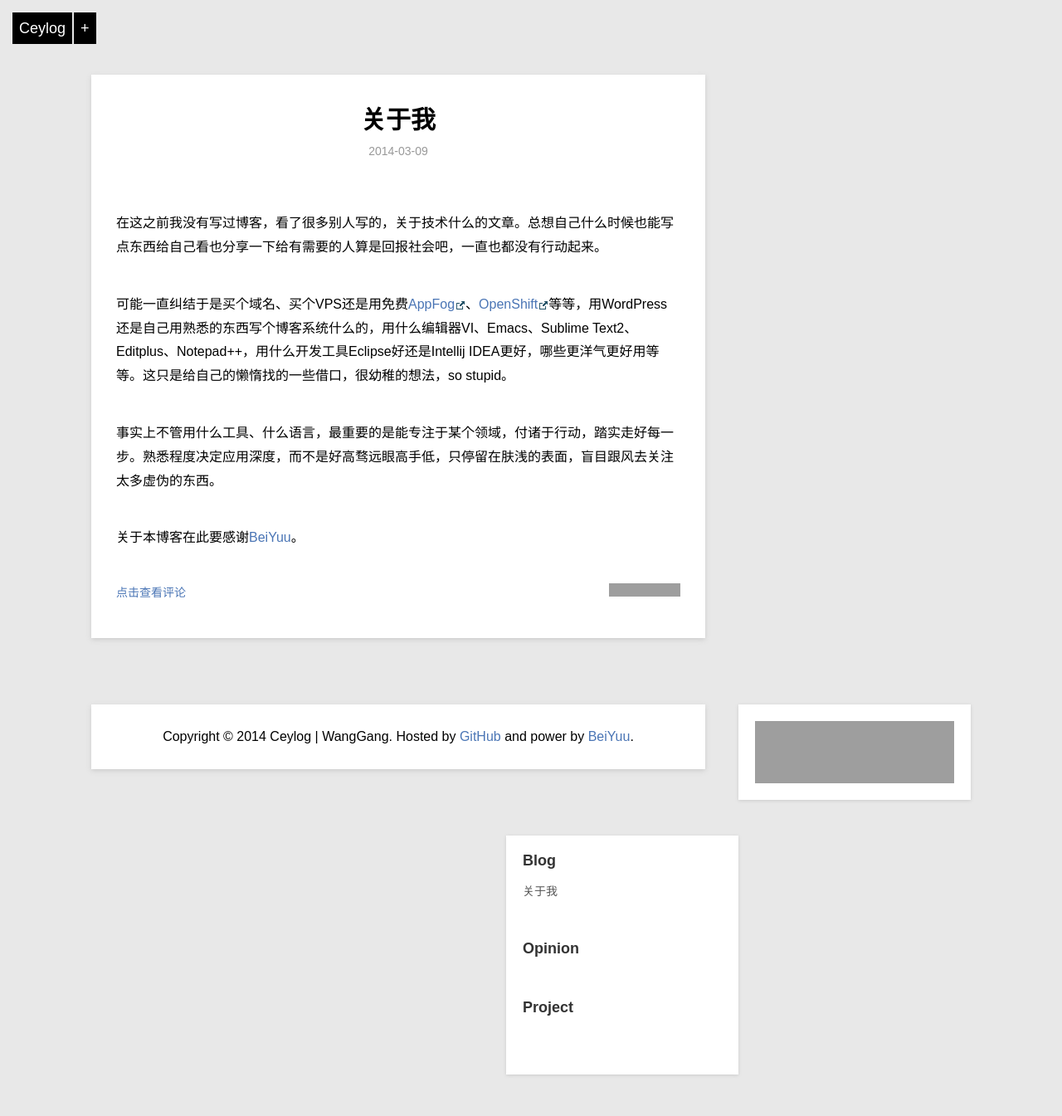
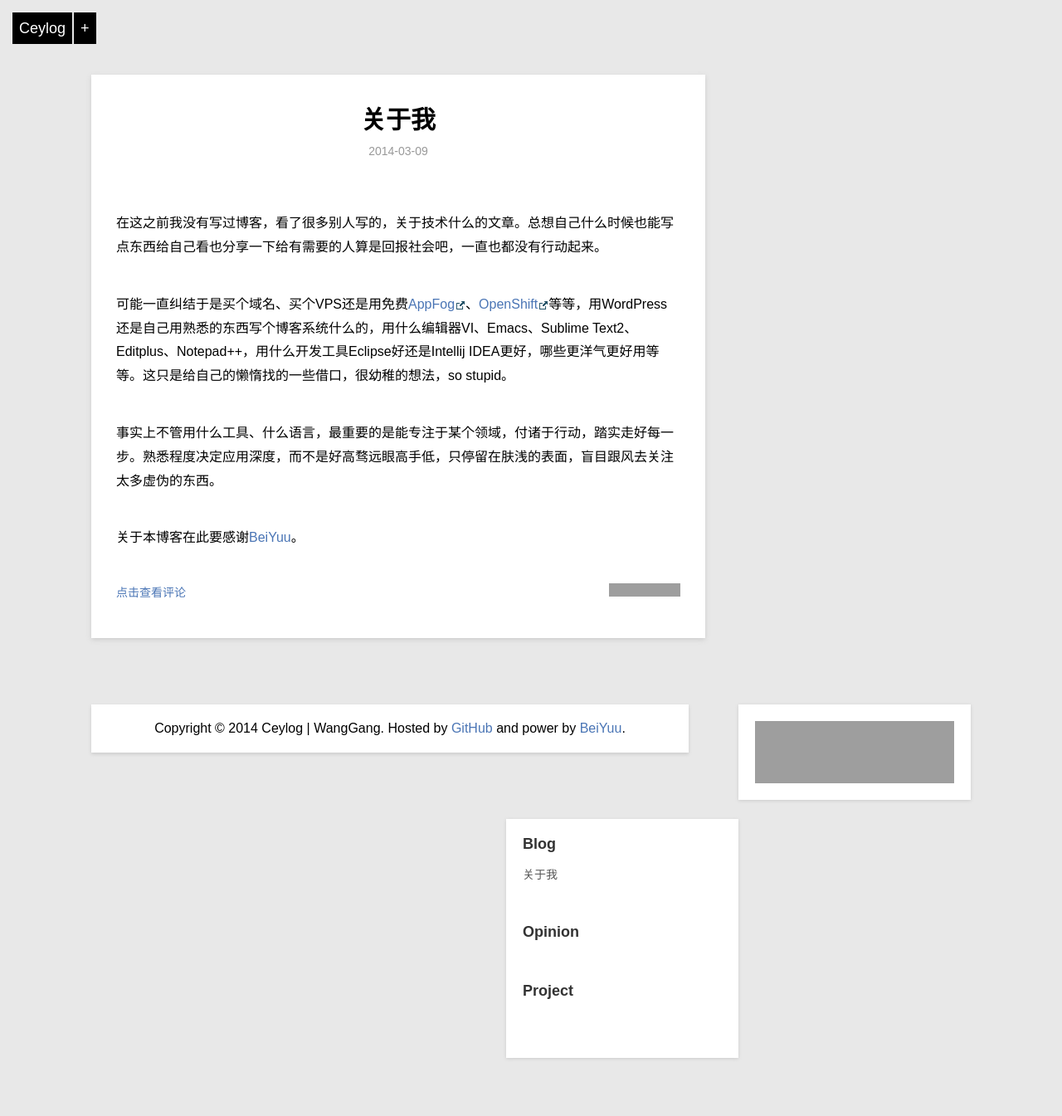
Before and after one commit to ceylog/ceylog.github.io, a Jekyll site: the page built from _posts/blog/2014-03-09-about-me.md, in a window 1280 px wide. Shown: the whole page at 83% size. Built offline with Jekyll 4.4.1, drawn with Linux system fonts in a browser that asks for light colours; Markdown is read by kramdown in place of the engine named in the settings; grey boxes are pictures that could not be loaded.

Commit message:
update css

```diff
--- a/css/default.css
+++ b/css/default.css
@@ -70,9 +70,7 @@ pre ol{margin-left:25px;list-style-type:decimal;}
 .entry blockquote{margin-left:25px;font-size:14px;font-style:italic}
 .entry img{max-width:670px;display:block;margin:10px auto;}
 
-.footer{
-	text-align:center;margin-bottom:80px;width:680px;float:left;background:#fff;padding:30px;box-shadow:0 2px 6px #ccc;
-}
+.footer{text-align:center;margin-bottom:80px;width:680px;float:left;background:#fff;padding:20px;box-shadow:0 2px 4px #ccc;}
 
 .index-content .aside {
     position: fixed;
```
